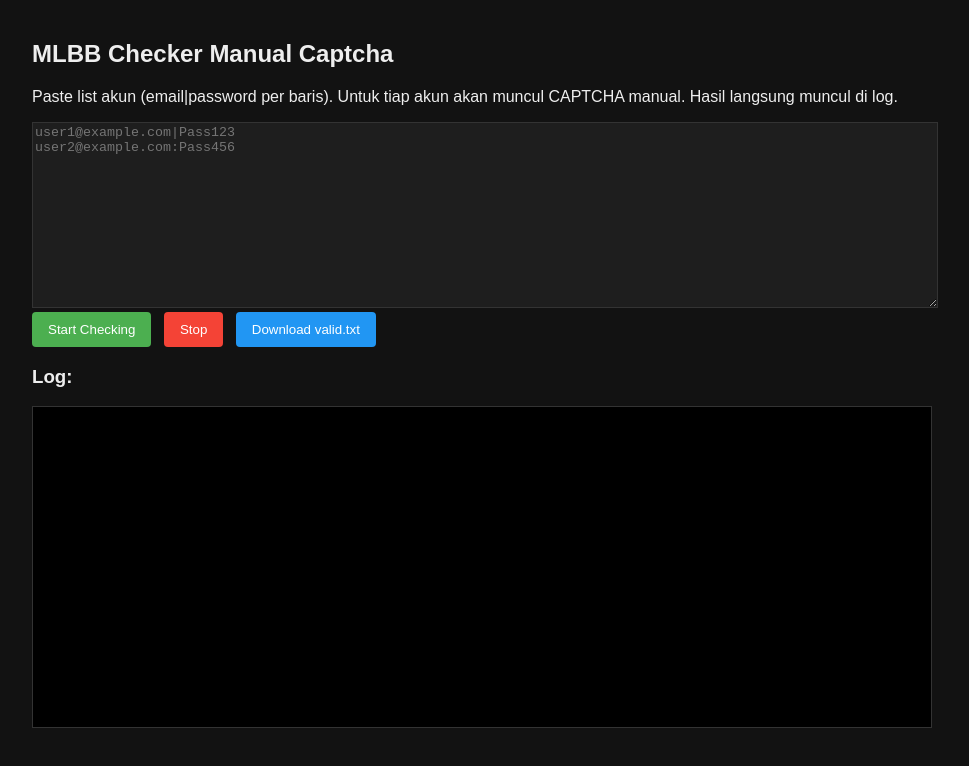
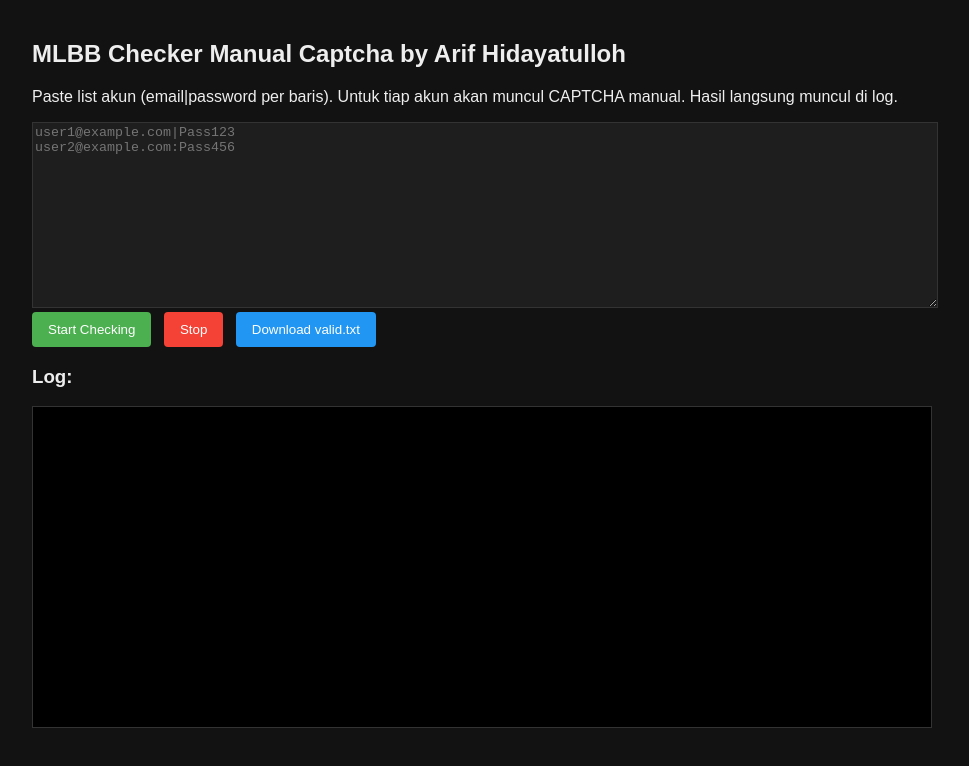
Before and after one commit to Nuykevinazmi/fronted, a plain HTML site: page index.html in a window 1280 px wide. Shown: the whole page, without its empty margins (158-1127 px from the left). Drawn offline with Linux system fonts and the light colour scheme; a script that the page names is missing.

Commit message:
Update index.html

```diff
--- a/index.html
+++ b/index.html
@@ -21,7 +21,7 @@
 </head>
 <body>
 
-<h2>MLBB Checker Manual Captcha</h2>
+<h2>MLBB Checker Manual Captcha by Arif Hidayatulloh</h2>
 <p>Paste list akun (email|password per baris). Untuk tiap akun akan muncul CAPTCHA manual. Hasil langsung muncul di log.</p>
 
 <textarea id="combo" placeholder="user1@example.com|Pass123&#10;user2@example.com:Pass456"></textarea>
```
